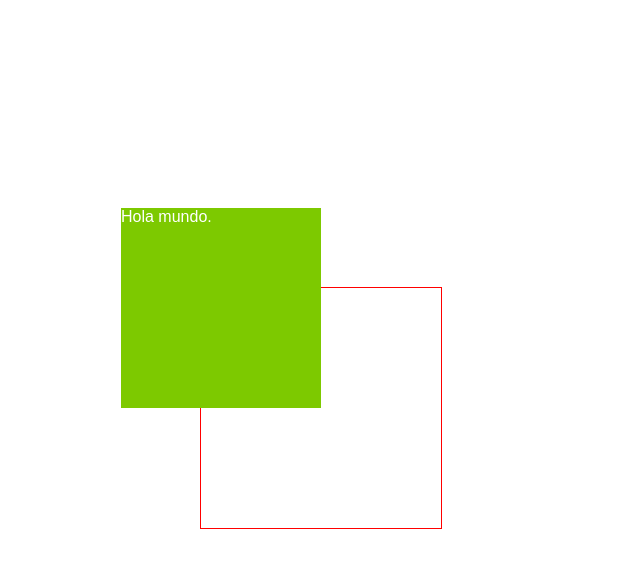
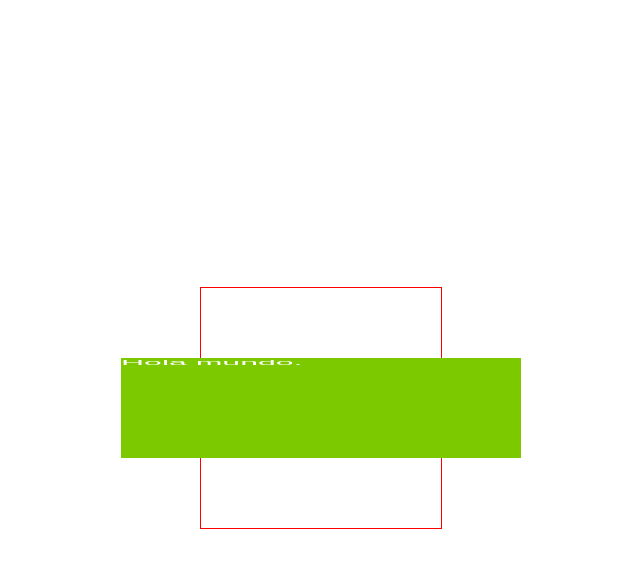
Before and after one commit to SGarcia710/animaciones-css, a plain HTML site: page transformacion-scale/index.html in a window 1280 px wide. In both pictures the pointer is over the element 640 px from the left and 408 px from the top of the page. Shown: the whole page, without its empty margins (319-959 px from the left). Drawn offline with Linux system fonts and the light colour scheme.

Commit message:
Transformacion Escala (scale)

```diff
--- a/transformacion-scale/index.html
+++ b/transformacion-scale/index.html
@@ -2,7 +2,7 @@
 <html lang="en">
 <head>
   <meta charset="UTF-8">
-  <title>Transformacion Translacion (translate)</title>
+  <title>Transformacion Escala (scale)</title>
   <style>
     body{
       display: flex;
@@ -11,32 +11,17 @@
       height: 100vh;
       color:white;
       font-family: Arial, Helvetica, sans-serif;
-      perspective: 200px; /*cuan abierta va a estar o cuan cerrada estara nuestra perspectiva */
-      /* la perespectiva por defecto empieza en el centro. pero le puedo configurar el eje x y el y */
-      /* perspective-origin: x y; */
-      /* perspective-origin: top; */
-      /* perspective-origin: bottom; */
-      /* perspective-origin: left; */
-      /* perspective-origin: right; */
-      /* perspective-origin: top right; */
-      /* perspective-origin: top left; */
-      /* perspective-origin: bottom right; */
-      /* perspective-origin: bottom left; */
     }
     .container{
       border: 1px solid red;
     }
     .container:hover .cuadrado{ /*Cuando paso por el container le hago algo al cuadrado */
-      /* transform: translate(x); */
-      /* transform: translate(x,y); */
-      /* transform: translate(-100px, -100px); */
-      /* transform: translateX(100px); */
-      /* transform: translateY(100px); */
-      /* transform: translateZ(100px); se aleja o acerca a mi pero no se nota si el canvas es 2d*/
-      /* transform: translateZ(100px); */
-      /* transform: translate3d(x, y, z); */
-      transform: translate3d(-100px, -100px, -100px);
-
+      /* transform: scale(x,y); */
+      /* transform: scale(1); x y y de forma resumida */
+      /* se mide de 0 = 0% del tamano, a 1 = 100% del tamano; */
+      /* transform: scale(2); */
+      /* transform: scale(.5); */
+      transform: scale(2, .5);
     }
     .cuadrado{
       width: 200px;
```
